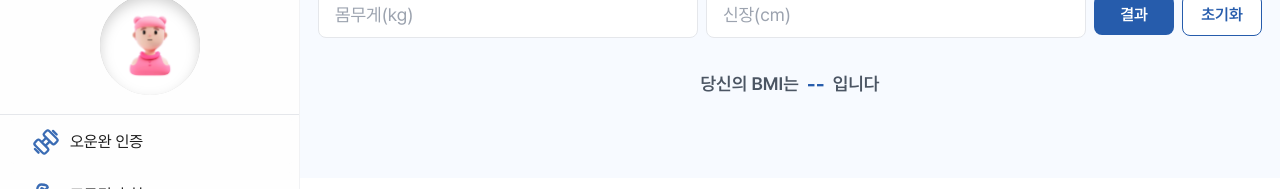
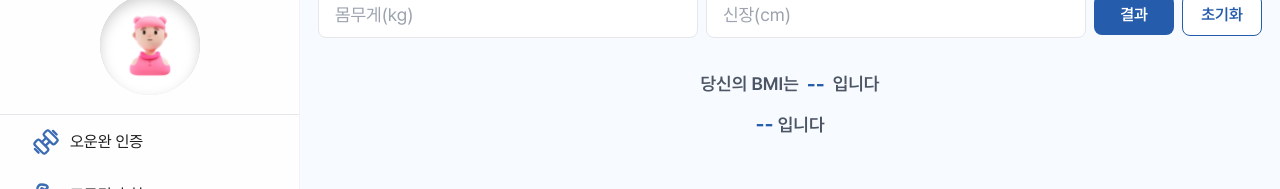
Before and after one commit to yoo-nji/Today_Workout_Done, a React (Vite) app: page / in a window 1280 px wide. Shown: the part 210-399 px from the top of the page. Built offline with nearby package versions, Linux system fonts and the light colour scheme; no server answers; a web font is replaced by a local one.

Commit message:
fix: bmi지수표시

```diff
--- a/src/components/main/BmiCon.tsx
+++ b/src/components/main/BmiCon.tsx
@@ -4,6 +4,7 @@ import { twMerge } from "tailwind-merge";
 export default function BmiCon() {
   const [kg, setKg] = useState<string>("");
   const [cm, setCm] = useState<string>("");
+  const weightCategory = useRef<HTMLSpanElement>(null);
   const bmiRef = useRef<HTMLSpanElement>(null);
   const [bmiStatus, setBmiStatus] = useState("");
 
@@ -25,8 +26,8 @@ export default function BmiCon() {
       message = "비만";
       setBmiStatus("비만");
     }
-
-    bmiRef.current!.innerText = message;
+    bmiRef.current!.innerText = bmi.toString();
+    weightCategory.current!.innerText = message;
   };
 
   const handleKgChange = (e: React.ChangeEvent<HTMLInputElement>) => {
@@ -79,18 +80,27 @@ export default function BmiCon() {
               setCm("");
               setBmiStatus("");
               bmiRef.current!.innerText = "--";
+              weightCategory.current!.innerText = "--";
             }}
             className="lg:w-[80px] w-full border border-[#265cac] bg-white text-[#265cac]  font-semibold py-2 px-4 rounded-lg hover:bg-[#f2f2f2] transition"
           >
             초기화
           </button>
         </form>
-        <div className="flex gap-2 mt-8 text-lg font-semibold text-gray-600">
-          <span className="text-lg font-semibold text-gray-600">
-            당신의 BMI는
-          </span>
+        <div className="flex flex-col items-center gap-3 mt-8 text-lg font-semibold text-gray-600">
+          <div className="flex gap-2">
+            <span> 당신의 BMI는</span>
             <span
               ref={bmiRef}
+              className={twMerge("text-xl font-bold text-[#265cac]")}
+            >
+              --
+            </span>
+            <span> 입니다</span>
+          </div>
+          <div>
+            <span
+              ref={weightCategory}
               className={twMerge(
                 "text-xl font-bold text-[#265cac]",
                 bmiStatus === "저체중" && "text-blue-500",
@@ -104,6 +114,7 @@ export default function BmiCon() {
             <span> 입니다</span>
           </div>
         </div>
+      </div>
     </>
   );
 }
```
Lines whose indentation alone changed are shown as unchanged.
